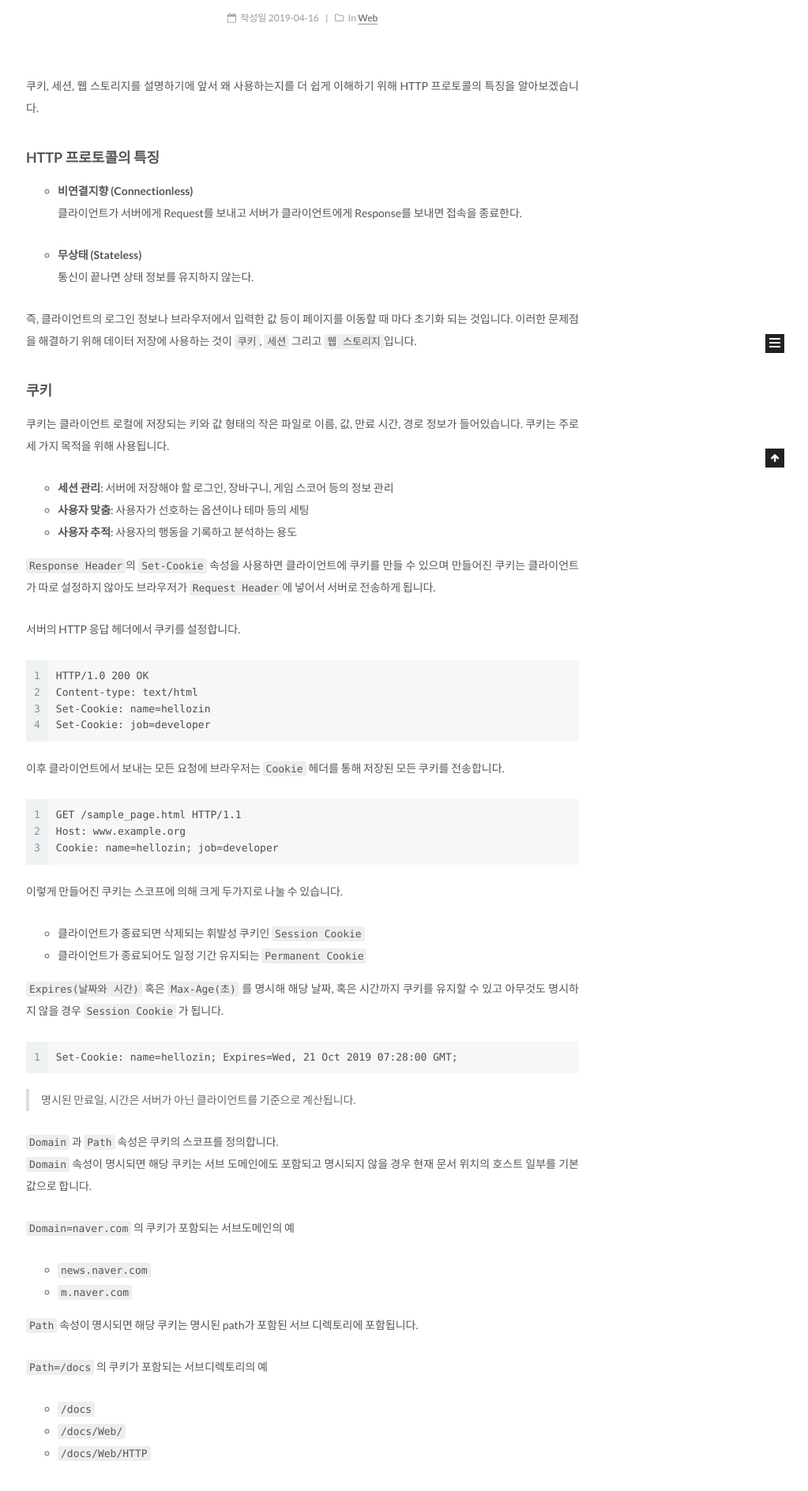
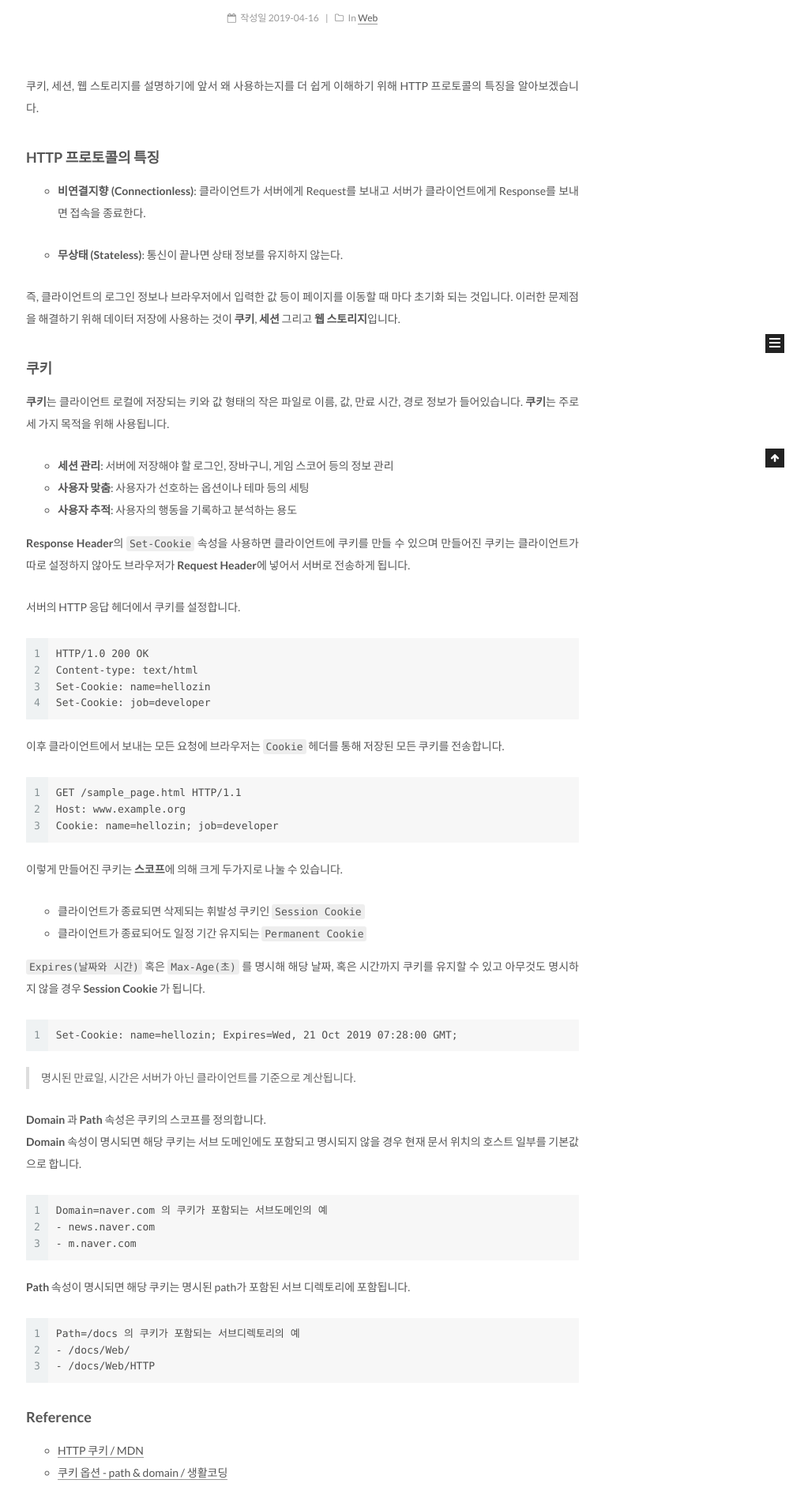
Before and after one commit to hellozin/hellozin.github.io, a Jekyll site: the page built from index.html, in a window 1280 px wide. Shown: the part 408-2296 px from the top of the page at 79% size, without its empty margins (257-1280 px from the left). Built offline with Jekyll 4.4.1, drawn with Linux system fonts in a browser that asks for light colours; the list of posts is cut into pages by our own code.

Commit message:
포스트 작성중

````diff
--- a/_posts/2019-04-16-cookie-session-webstorage.md
+++ b/_posts/2019-04-16-cookie-session-webstorage.md
@@ -11,23 +11,21 @@ tags:
 
 ### HTTP 프로토콜의 특징
 
-- **비연결지향 (Connectionless)**
-  클라이언트가 서버에게 Request를 보내고 서버가 클라이언트에게 Response를 보내면 접속을 종료한다.
+- **비연결지향 (Connectionless)**: 클라이언트가 서버에게 Request를 보내고 서버가 클라이언트에게 Response를 보내면 접속을 종료한다.
 
-- **무상태 (Stateless)**
-  통신이 끝나면 상태 정보를 유지하지 않는다.
+- **무상태 (Stateless)**: 통신이 끝나면 상태 정보를 유지하지 않는다.
 
-즉, 클라이언트의 로그인 정보나 브라우저에서 입력한 값 등이 페이지를 이동할 때 마다 초기화 되는 것입니다. 이러한 문제점을 해결하기 위해 데이터 저장에 사용하는 것이 `쿠키`, `세션` 그리고 `웹 스토리지`입니다.
+즉, 클라이언트의 로그인 정보나 브라우저에서 입력한 값 등이 페이지를 이동할 때 마다 초기화 되는 것입니다. 이러한 문제점을 해결하기 위해 데이터 저장에 사용하는 것이 **쿠키**, **세션** 그리고 **웹 스토리지**입니다.
 
 ### 쿠키
 
-쿠키는 클라이언트 로컬에 저장되는 키와 값 형태의 작은 파일로 이름, 값, 만료 시간, 경로 정보가 들어있습니다.
-쿠키는 주로 세 가지 목적을 위해 사용됩니다.
+**쿠키**는 클라이언트 로컬에 저장되는 키와 값 형태의 작은 파일로 이름, 값, 만료 시간, 경로 정보가 들어있습니다.
+**쿠키**는 주로 세 가지 목적을 위해 사용됩니다.
 - **세션 관리**: 서버에 저장해야 할 로그인, 장바구니, 게임 스코어 등의 정보 관리
 - **사용자 맞춤**: 사용자가 선호하는 옵션이나 테마 등의 세팅
 - **사용자 추적**: 사용자의 행동을 기록하고 분석하는 용도
 
-`Response Header`의 `Set-Cookie` 속성을 사용하면 클라이언트에 쿠키를 만들 수 있으며 만들어진 쿠키는 클라이언트가 따로 설정하지 않아도 브라우저가 `Request Header`에 넣어서 서버로 전송하게 됩니다.
+**Response Header**의 `Set-Cookie` 속성을 사용하면 클라이언트에 쿠키를 만들 수 있으며 만들어진 쿠키는 클라이언트가 따로 설정하지 않아도 브라우저가 **Request Header**에 넣어서 서버로 전송하게 됩니다.
 
 서버의 HTTP 응답 헤더에서 쿠키를 설정합니다.
 
@@ -46,33 +44,34 @@ Host: www.example.org
 Cookie: name=hellozin; job=developer
 ```
 
-이렇게 만들어진 쿠키는 스코프에 의해 크게 두가지로 나눌 수 있습니다.
+이렇게 만들어진 쿠키는 **스코프**에 의해 크게 두가지로 나눌 수 있습니다.
 
 - 클라이언트가 종료되면 삭제되는 휘발성 쿠키인 `Session Cookie`
 - 클라이언트가 종료되어도 일정 기간 유지되는 `Permanent Cookie`
 
-`Expires(날짜와 시간)` 혹은 `Max-Age(초)` 를 명시해 해당 날짜, 혹은 시간까지 쿠키를 유지할 수 있고 아무것도 명시하지 않을 경우 `Session Cookie` 가 됩니다.
+`Expires(날짜와 시간)` 혹은 `Max-Age(초)` 를 명시해 해당 날짜, 혹은 시간까지 쿠키를 유지할 수 있고 아무것도 명시하지 않을 경우 **Session Cookie** 가 됩니다.
 
 ```
 Set-Cookie: name=hellozin; Expires=Wed, 21 Oct 2019 07:28:00 GMT;
 ```
 > 명시된 만료일, 시간은 서버가 아닌 클라이언트를 기준으로 계산됩니다.
 
-`Domain` 과 `Path` 속성은 쿠키의 스코프를 정의합니다.
-`Domain` 속성이 명시되면 해당 쿠키는 서브 도메인에도 포함되고 명시되지 않을 경우 현재 문서 위치의 호스트 일부를 기본값으로 합니다.
+**Domain** 과 **Path** 속성은 쿠키의 스코프를 정의합니다.
+**Domain** 속성이 명시되면 해당 쿠키는 서브 도메인에도 포함되고 명시되지 않을 경우 현재 문서 위치의 호스트 일부를 기본값으로 합니다.
 
-`Domain=naver.com` 의 쿠키가 포함되는 서브도메인의 예
-- `news.naver.com`
-- `m.naver.com`
+```
+Domain=naver.com 의 쿠키가 포함되는 서브도메인의 예
+- news.naver.com
+- m.naver.com
+```
 
-`Path` 속성이 명시되면 해당 쿠키는 명시된 path가 포함된 서브 디렉토리에 포함됩니다.
+**Path** 속성이 명시되면 해당 쿠키는 명시된 path가 포함된 서브 디렉토리에 포함됩니다.
 
-`Path=/docs` 의 쿠키가 포함되는 서브디렉토리의 예
-- `/docs`
-- `/docs/Web/`
-- `/docs/Web/HTTP`
-
-
+```
+Path=/docs 의 쿠키가 포함되는 서브디렉토리의 예
+- /docs/Web/
+- /docs/Web/HTTP
+```
 
 ### Reference
 
````
